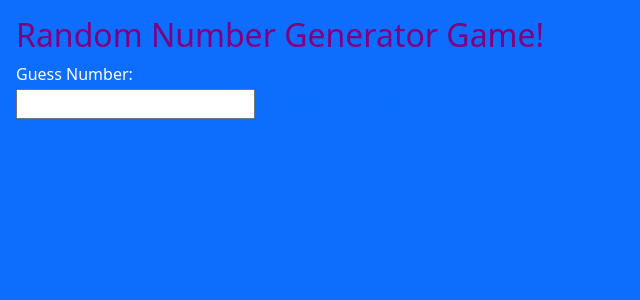
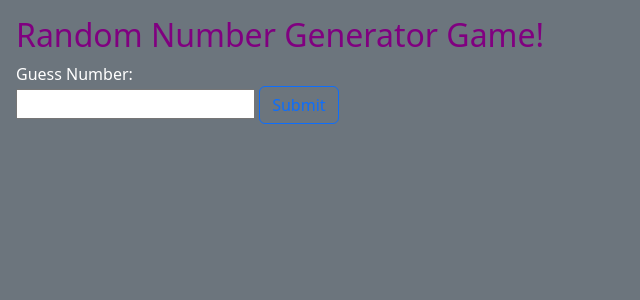
Before and after one commit to Abhishek22002/Citi-Neueda-, a Flask app: page /home in a window 1280 px wide. Shown: the top 300 px of the page, without its empty margins (0-640 px from the left). Run offline with Flask 2, Linux system fonts and the light colour scheme.

Commit message:
Background color.

```diff
--- a/templates/game.html
+++ b/templates/game.html
@@ -3,13 +3,12 @@
 <head>
     <link href="https://cdn.jsdelivr.net/npm/bootstrap@5.2.0-beta1/dist/css/bootstrap.min.css" rel="stylesheet" integrity="sha384-0evHe/X+R7YkIZDRvuzKMRqM+OrBnVFBL6DOitfPri4tjfHxaWutUpFmBp4vmVor" crossorigin="anonymous">
 </head>
-<body class="p-3 mb-2 bg-primary text-white">
+<body class="p-3 mb-2 bg-secondary text-white">
     <h2 style='color:purple'>Random Number Generator Game!</h2>
     <div>Guess Number:</div>
     <form action = "{{ url_for('guess') }}" method = "POST">
     <input type="text" name = "guess"/>
     <input type="submit" class="btn btn-outline-primary" name = "submit"/>
-    <button type="button" class="btn btn-outline-primary">Primary</button>
     </form>
 </body>
 
```
